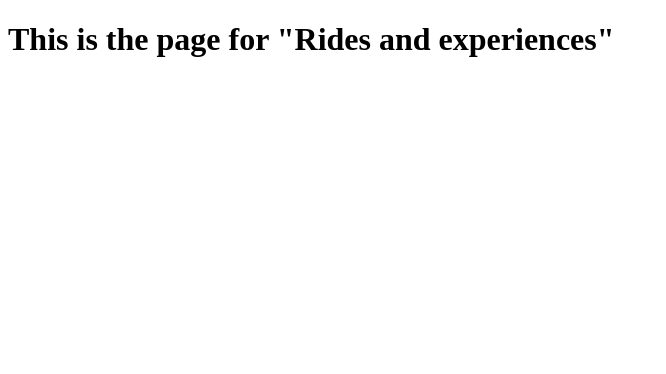
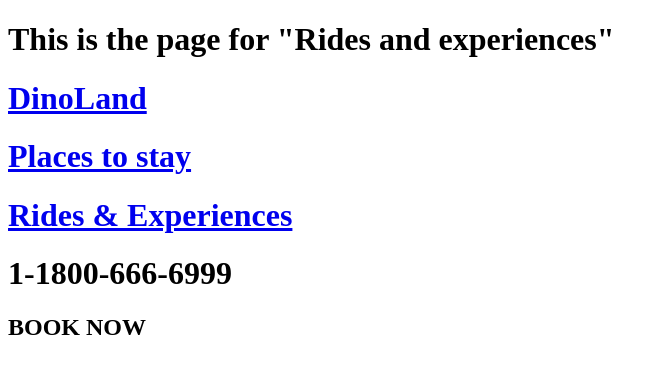
Before and after one commit to joseortega9988/theme-park-website, a plain HTML site: page rides-and-experiences.html in a window 1280 px wide. Shown: the whole page, without its empty margins (0-666 px from the left). Drawn offline with Linux system fonts and the light colour scheme.

Commit message:
Add headers for navigation

```diff
--- a/rides-and-experiences.html
+++ b/rides-and-experiences.html
@@ -7,5 +7,12 @@
 </head>
 <body>
     <h1>This is the page for "Rides and experiences"</h1>
+    <header>
+        <h1 class="index"><a href="index.html">DinoLand</a></h1>
+        <h1 class="index"><a href="Places-to-stay.html">Places to stay</a></h1>
+        <h1 class="index"><a href="rides-and-experiences.html">Rides & Experiences</a></h1>
+        <h1 class="index">1-1800-666-6999</h1>
+        <h2 class="booking"> BOOK NOW </h2>
+    </header>
 </body>
 </html>
```
Also changed, not shown: index.html (+9 -0 lines).
